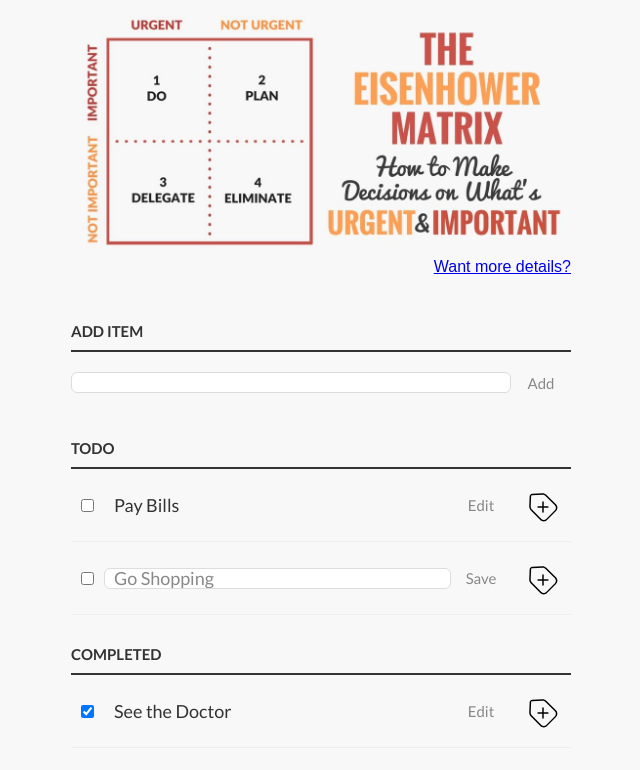
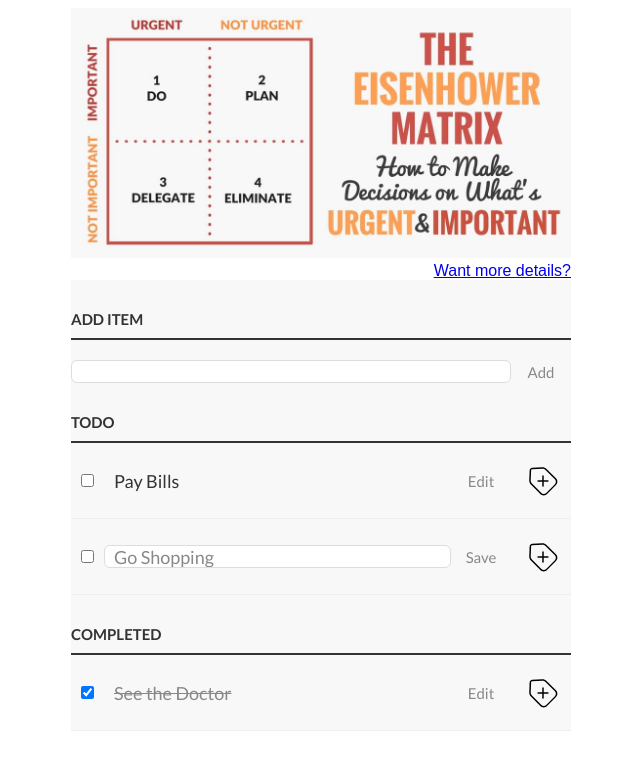
Before and after one commit to KOSHAK2008/koshak2008.github.io, a plain HTML site: page clean-code-s1e1/index.html in a window 1280 px wide. Shown: the whole page, without its empty margins (319-959 px from the left). Drawn offline with Linux system fonts and the light colour scheme.

Commit message:
fix: clean-code

```diff
--- a/clean-code-s1e1/app.js
+++ b/clean-code-s1e1/app.js
@@ -8,43 +8,47 @@
 
 // Event handling, user interaction is what starts the code execution.
 
-var taskInput=document.getElementById("new-task");//Add a new task.
-var addButton=document.getElementsByTagName("button")[0];//first button
-var incompleteTaskHolder=document.getElementById("incompleteTasks");//ul of #incompleteTasks
-var completedTasksHolder=document.getElementById("completed-tasks");//completed-tasks
+var taskInput = document.getElementById("new-task");//Add a new task.
+var addButton = document.getElementsByTagName("button")[0];//first button
+var incompleteTaskHolder = document.getElementById("incomplete-tasks");//ul of #incomplete-tasks
+var completedTasksHolder = document.getElementById("completed-tasks");//completed-tasks
 
 
 //New task list item
-var createNewTaskElement=function(taskString){
+var createNewTaskElement = function (taskString) {
 
-    var listItem=document.createElement("li");
+    var listItem = document.createElement("li");
 
     //input (checkbox)
-    var checkBox=document.createElement("input");//checkbx
+    var checkBox = document.createElement("input");//checkbx
     //label
-    var label=document.createElement("label");//label
+    var label = document.createElement("label");//label
     //input (text)
-    var editInput=document.createElement("input");//text
+    var editInput = document.createElement("input");//text
     //button.edit
-    var editButton=document.createElement("button");//edit button
+    var editButton = document.createElement("button");//edit button
 
     //button.delete
-    var deleteButton=document.createElement("button");//delete button
-    var deleteButtonImg=document.createElement("img");//delete button image
+    var deleteButton = document.createElement("button");//delete button
+    var deleteButtonImg = document.createElement("img");//delete button image
 
-    label.innerText=taskString;
-    label.className='task';
+    listItem.className = "task";
+    deleteButtonImg.className = "delete__img";
+
+    label.innerText = taskString;
+    label.className = "task__label task__label_finish";
 
     //Each elements, needs appending
-    checkBox.type="checkbox";
-    editInput.type="text";
-    editInput.className="task";
+    checkBox.type = "checkbox";
+    checkBox.className = "task__checkbox";
+    editInput.type = "text";
+    editInput.className = "task__label task__input";
 
-    editButton.innerText="Edit"; //innerText encodes special characters, HTML does not.
-    editButton.className="edit";
+    editButton.innerText = "Edit"; //innerText encodes special characters, HTML does not.
+    editButton.className = "edit task__button";
 
-    deleteButton.className="delete";
-    deleteButtonImg.src='./remove.svg';
+    deleteButton.className = "delete task__button";
+    deleteButtonImg.src = "./remove.svg";
     deleteButton.appendChild(deleteButtonImg);
 
 
@@ -59,56 +63,56 @@ var createNewTaskElement=function(taskString){
 
 
 
-var addTask=function(){
+var addTask = function () {
     console.log("Add Task...");
     //Create a new list item with the text from the #new-task:
     if (!taskInput.value) return;
-    var listItem=createNewTaskElement(taskInput.value);
+    var listItem = createNewTaskElement(taskInput.value);
 
     //Append listItem to incompleteTaskHolder
     incompleteTaskHolder.appendChild(listItem);
     bindTaskEvents(listItem, taskCompleted);
 
-    taskInput.value="";
+    taskInput.value = "";
 
 }
 
 //Edit an existing task.
 
-var editTask=function(){
+var editTask = function () {
     console.log("Edit Task...");
     console.log("Change 'edit' to 'save'");
 
 
-    var listItem=this.parentNode;
+    var listItem = this.parentNode;
 
-    var editInput=listItem.querySelector('input[type=text]');
-    var label=listItem.querySelector("label");
-    var editBtn=listItem.querySelector(".edit");
-    var containsClass=listItem.classList.contains("editMode");
+    var editInput = listItem.querySelector(".task__input");
+    var label = listItem.querySelector("label");
+    var editBtn = listItem.querySelector(".edit");
+    var containsClass = listItem.classList.contains("edit-mode");
     //If class of the parent is .editmode
-    if(containsClass){
+    if (containsClass) {
 
         //switch to .editmode
         //label becomes the inputs value.
-        label.innerText=editInput.value;
-        editBtn.innerText="Edit";
-    }else{
-        editInput.value=label.innerText;
-        editBtn.innerText="Save";
+        label.innerText = editInput.value;
+        editBtn.innerText = "Edit";
+    } else {
+        editInput.value = label.innerText;
+        editBtn.innerText = "Save";
     }
 
     //toggle .editmode on the parent.
-    listItem.classList.toggle("editMode");
+    listItem.classList.toggle("edit-mode");
 };
 
 
 //Delete task.
-var deleteTask=function(){
+var deleteTask = function () {
     console.log("Delete Task...");
 
-    var listItem=this.parentNode;
-    var ul=listItem.parentNode;
+    var listItem = this.parentNode;
+    var ul = listItem.parentNode;
     //Remove the parent list item from the ul.
     ul.removeChild(listItem);
 
@@ -116,30 +120,30 @@ var deleteTask=function(){
 
 
 //Mark task completed
-var taskCompleted=function(){
+var taskCompleted = function () {
     console.log("Complete Task...");
 
     //Append the task list item to the #completed-tasks
-    var listItem=this.parentNode;
+    var listItem = this.parentNode;
     completedTasksHolder.appendChild(listItem);
     bindTaskEvents(listItem, taskIncomplete);
 
 }
 
 
-var taskIncomplete=function(){
+var taskIncomplete = function () {
     console.log("Incomplete Task...");
-//Mark task as incomplete.
+    //Mark task as incomplete.
     //When the checkbox is unchecked
     //Append the task list item to the #incompleteTasks.
-    var listItem=this.parentNode;
+    var listItem = this.parentNode;
     incompleteTaskHolder.appendChild(listItem);
-    bindTaskEvents(listItem,taskCompleted);
+    bindTaskEvents(listItem, taskCompleted);
 }
 
 
 
-var ajaxRequest=function(){
+var ajaxRequest = function () {
     console.log("AJAX Request");
 }
 
@@ -147,42 +151,42 @@ var ajaxRequest=function(){
 
 
 //Set the click handler to the addTask function.
-addButton.onclick=addTask;
-addButton.addEventListener("click",addTask);
-addButton.addEventListener("click",ajaxRequest);
+addButton.onclick = addTask;
+addButton.addEventListener("click", addTask);
+addButton.addEventListener("click", ajaxRequest);
 
 
-var bindTaskEvents=function(taskListItem,checkBoxEventHandler){
+var bindTaskEvents = function (taskListItem, checkBoxEventHandler) {
     console.log("bind list item events");
-//select ListItems children
-    var checkBox=taskListItem.querySelector("input[type=checkbox]");
-    var editButton=taskListItem.querySelector("button.edit");
-    var deleteButton=taskListItem.querySelector("button.delete");
+    //select ListItems children
+    var checkBox = taskListItem.querySelector(".task__checkbox");
+    var editButton = taskListItem.querySelector("button.edit");
+    var deleteButton = taskListItem.querySelector("button.delete");
 
 
     //Bind editTask to edit button.
-    editButton.onclick=editTask;
+    editButton.onclick = editTask;
     //Bind deleteTask to delete button.
-    deleteButton.onclick=deleteTask;
+    deleteButton.onclick = deleteTask;
     //Bind taskCompleted to checkBoxEventHandler.
-    checkBox.onchange=checkBoxEventHandler;
+    checkBox.onchange = checkBoxEventHandler;
 }
 
 //cycle over incompleteTaskHolder ul list items
 //for each list item
-for (var i=0; i<incompleteTaskHolder.children.length;i++){
+for (var i = 0; i < incompleteTaskHolder.children.length; i++) {
 
     //bind events to list items chldren(tasksCompleted)
-    bindTaskEvents(incompleteTaskHolder.children[i],taskCompleted);
+    bindTaskEvents(incompleteTaskHolder.children[i], taskCompleted);
 }
 
 
 
 
 //cycle over completedTasksHolder ul list items
-for (var i=0; i<completedTasksHolder.children.length;i++){
+for (var i = 0; i < completedTasksHolder.children.length; i++) {
     //bind events to list items chldren(tasksIncompleted)
-    bindTaskEvents(completedTasksHolder.children[i],taskIncomplete);
+    bindTaskEvents(completedTasksHolder.children[i], taskIncomplete);
 }
 
 
--- a/clean-code-s1e1/index.html
+++ b/clean-code-s1e1/index.html
@@ -1,19 +1,59 @@
+<!DOCTYPE html>
 <html>
-<HEAD><title>Todo App</title>
-<link href='https://fonts.googleapis.com/css?family=Lato:300,400,700' rel='stylesheet' type='text/css'>
-<link rel="stylesheet" href="style.css" type="text/css" MEDIA="screen" charset="utf-8">
-</HEAD>
+
+<head>
+  <title>Todo App</title>
+  <link href="https://fonts.googleapis.com/css?family=Lato:300,400,700" rel="stylesheet">
+  <link rel="stylesheet" href="style.css" media="screen" charset="utf-8">
+</head>
+
 <body>
-<div class="aaa"><img src="./eisenhower-matrix.jpg"><a class='more_inf' href="https://goal-life.com/page/method/matrix-eisenhower">Want more details&quest;</a></div>
-<div class="centered-main-page-element"><p id='topSectionForAddingElementToList'><label for="new-task">Add Item</label><div class="task-row-wrapper"><input id='new-task'class="task" type="text"><button>Add</button></div>
-</p><h3>Todo</h3>
-<ul id='incompleteTasks'>
-<li><input type='checkbox'><label class="task">Pay Bills</label><input type="text" class="task"><button class="edit">Edit</button><button class="delete"><img src="./remove.svg"></button></li>
-<li class="editMode"><input type="checkbox"><label class="task">Go Shopping</label><input type="text" value="Go Shopping" class="task"><button class='edit'>Save</button><button class="delete"><img src="./remove.svg"></button></li>
-</ul><h3>Completed</h3><ul id="completed-tasks"><li><input type="checkbox" checked><label class="task">See the Doctor</label><input type="text" class="task"><button class="edit">Edit</button><button class="delete"><img src="./remove.svg"></button>
-</li>
-</ul>
-</div>
-<script type="text/javascript" SRC="app.js"></script>
+  <article class="block-inf">
+    <img class="block-inf__helper-img" src="./eisenhower-matrix.jpg" alt="Image how to make decisions">
+    <a class="block-inf__more-inf"
+     href="https://goal-life.com/page/method/matrix-eisenhower">Want more details?</a>
+  </article>
+  <div class="todo-list">
+    <h1 class="todo-list__inscription todo-list__inscription_new-task">Add Item</h1>
+    <div class="task-row-wrapper">
+      <input id="new-task" class="task-row-wrapper__input" type="text">
+      <button class="task-row-wrapper__button">Add</button>
+    </div>
+    <h2 class="todo-list__inscription">Todo</h2>
+    <ul id="incomplete-tasks">
+      <li class="task">
+        <input type="checkbox" class="task__checkbox">
+        <label class="task__label task__label_finish">Pay Bills</label>
+        <input type="text" class="task__input">
+        <button class="edit task__button">Edit</button>
+        <button class="delete task__button">
+          <img class="delete__img" src="./remove.svg" alt="button delete">
+        </button>
+      </li>
+      <li class="edit-mode task">
+        <input type="checkbox" class="task__checkbox">
+        <label class="task__label task__label_finish">Go Shopping</label>
+        <input type="text" value="Go Shopping" class="task__input">
+        <button class="edit task__button">Save</button>
+        <button class="delete task__button">
+          <img class="delete__img" src="./remove.svg" alt="button delete">
+        </button>
+      </li>
+    </ul>
+    <h3 class="todo-list__inscription">Completed</h3>
+    <ul id="completed-tasks" class="finished-tasks">
+      <li class="task">
+        <input type="checkbox" class="task__checkbox" checked>
+        <label class="task__label task__label_finish">See the Doctor</label>
+        <input type="text" class="task__input">
+        <button class="edit task__button">Edit</button>
+        <button class="delete task__button">
+          <img class="delete__img" src="./remove.svg" alt="button delete">
+        </button>
+      </li>
+    </ul>
+  </div>
+  <script src="app.js"></script>
 </body>
+
 </html>
--- a/clean-code-s1e1/style.css
+++ b/clean-code-s1e1/style.css
@@ -1,50 +1,80 @@
 /* Basic Style */
-body {
+.todo-list {
   background-color: #f8f8f8;
   color: #333;
   font-family: Lato, sans-serif;
 }
-.aaa {
+
+.block-inf {
   width: 500px;
   margin: 0 auto;
   display: block;
   text-align: right;
 }
-.aaa img {
+
+.block-inf__helper-img {
   width: 100%;
 }
-.aaa .more_inf {
+
+.block-inf__more-inf {
   font-family: fantasy, cursive;
 }
 
-@media (max-width:768px) {
-.aaa { text-align: center;
+@media (max-width: 768px) {
+
+  .block-inf {
+    text-align: center;
   }
+
 }
-.centered-main-page-element {
+
+.todo-list {
   display: block;
   width: 500px;
   margin: 0 auto 0;
 }
-.task {
-    width: 56%;
-    display: inline-block;
-    flex-grow: 1
-}
+
 .task-row-wrapper {
   display: flex;
 }
+
+.task-row-wrapper__input,
+.task__label,
+.task__input {
+  width: 56%;
+  display: inline-block;
+  flex-grow: 1;
+}
+
+.task-row-wrapper__input{
+  margin: 0;
+  font-size: 18px;
+  line-height: 18px;
+  height: 21px;
+  padding: 0 9px;
+  border: 1px solid #dDd;
+  background: #FFF;
+  border-radius: 6px;
+  font-family: Lato, sans-serif;
+}
+
 ul {
-    margin:0;
+  margin: 0;
   padding: 0px;
 }
-li, h3 {
-    list-style:none;
+
+li,
+h3 {
+  list-style: none;
 }
-input,button{
-    outline:none;
+
+input,
+button {
+  outline: none;
 }
-button {
+
+.task-row-wrapper__button,
+.task__button {
   background: none;
   border: 0px;
   color: #888;
@@ -53,12 +83,13 @@ button {
   font-family: Lato, sans-serif;
   cursor: pointer;
 }
-button:hover {
-    color: #3a3A3a;
+
+.task__button:hover {
+  color: #3a3a3a;
 }
+
 /* Heading */
-h3,
-label[for='new-task'] {
+.todo-list__inscription {
   color: #333;
   font-weight: 700;
   font-size: 15px;
@@ -67,7 +98,8 @@ label[for='new-task'] {
   margin: 0;
   text-transform: uppercase;
 }
-input[type="text"] {
+
+.task__input {
   margin: 0;
   font-size: 18px;
   line-height: 18px;
@@ -79,70 +111,72 @@ input[type="text"] {
   font-family: Lato, sans-serif;
   color: #888;
 }
-input[type="text"]:focus {
+
+.task__label:focus {
   color: #333;
 }
 
 /* New Task */
-label[for='new-task'] {
+.todo-list__inscription_new-task {
   display: block;
   margin: 0 0 20px;
 }
-input#new-task {
+
+.task-row-wrapper__input {
   width: 318px;
 }
 
 /* Task list */
-li {
+.task {
   overflow: hidden;
   padding: 20px 0;
   border-bottom: 1px solid #eee;
-
   display: flex;
   justify-content: space-between;
   align-items: center;
 }
-li > * {
-    vertical-align: middle;
+
+.task__checkbox {
+  margin: 0 10px;
 }
 
-li > input[type="checkbox"] {
-    margin: 0 10px;
-}
-li > label {
+.task__label {
   padding-left: 10px;
   box-sizing: border-box;
   font-size: 18px;
   width: 226px;
 }
-li >    input[type="text"] {
-    width: 226px
+
+.task__input {
+  width: 226px;
 }
-button.delete img {
+
+.delete__img {
   height: 2em;
   transform: rotateZ(45deg);
   transition: transform 200ms ease-in;
 }
-button.delete img:hover {
+
+.delete__img:hover {
   transform: rotateZ(0);
 }
 
 /* Completed */
-ul#completed-tasks label {
-    text-decoration: line-through
+.finished-tasks .task__label_finish {
+  text-decoration: line-through;
   color: #888;
 }
 
 /* Edit Task */
-ul li input[type=text] {
-    display:none
+ul li .task__input{
+  display: none;
 }
 
-ul li.editMode input[type=text] {
-    display:inline-block;
-    width:224px
+.edit-mode .task__input {
+  display: inline-block;
+  width: 224px;
 }
 
-ul li.editMode label {
-    display:none;
+.edit-mode label {
+  display: none;
 }
```
Also changed, not shown: 1 other file. Lines whose indentation alone changed are shown as unchanged.
